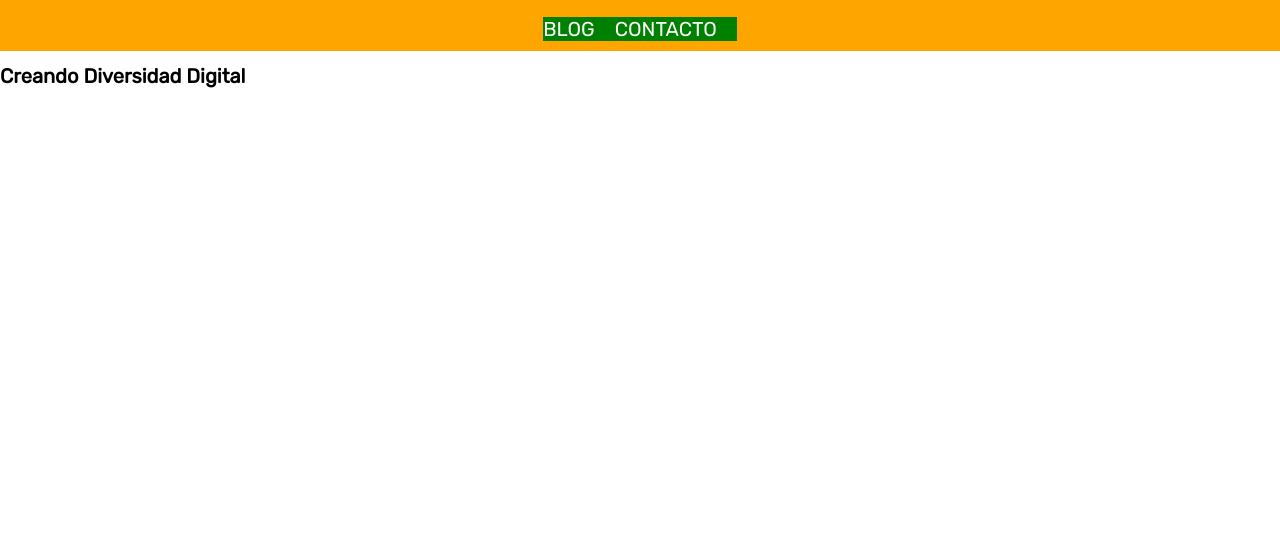
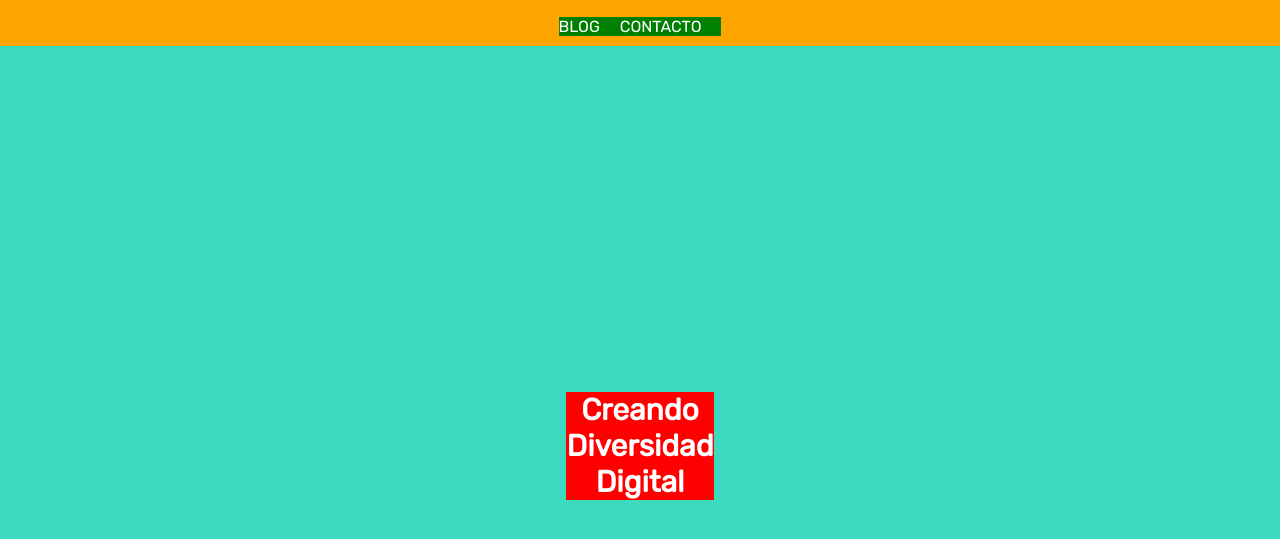
Before and after one commit to Adalab/evaluacion-intermedia-modulo-1-srojasz, a plain HTML site: page index.html in a window 1280 px wide. Shown: the part 77-616 px from the top of the page. Drawn offline with Linux system fonts and the light colour scheme.

Commit message:
Add main styles

```diff
--- a/index.html
+++ b/index.html
@@ -31,9 +31,9 @@
   <main class="main">
     <div class="text__container">
       <h1 class="main__text">
-        <span>Creando</span>
-        <span>Diversidad</span>
-        <span>Digital</span>
+        <span class="text">Creando</span>
+        <span class="text">Diversidad</span>
+        <span class="text">Digital</span>
       </h1>
     </div>
   </main>
--- a/styles/main.css
+++ b/styles/main.css
@@ -11,6 +11,8 @@ html{
   margin: 0;
   font-family: "Rubik";
 }
+
+/* Header */
 
 .header{
   width: 100%;
@@ -51,7 +53,7 @@ display: flex;
   display: inline;
   margin: 0 2rem 0 0;
   text-align: center;
-  font-size: 2rem;
+  font-size: 1.6rem;
 
 
 }
@@ -60,3 +62,24 @@ display: flex;
   text-decoration: none;
   color: white;
 }
+
+/* Main */
+
+.main {
+  height: 100vh;
+  display: flex;
+  justify-content: center;
+  align-items: center;
+  background-color: #3CDBC0;
+}
+
+.main__text{
+  background-color: red;
+  color: #FFFFFF;
+  font-size: 3rem;
+  text-align: center;
+}
+
+.main__text .text{
+  display: block;
+}
```
